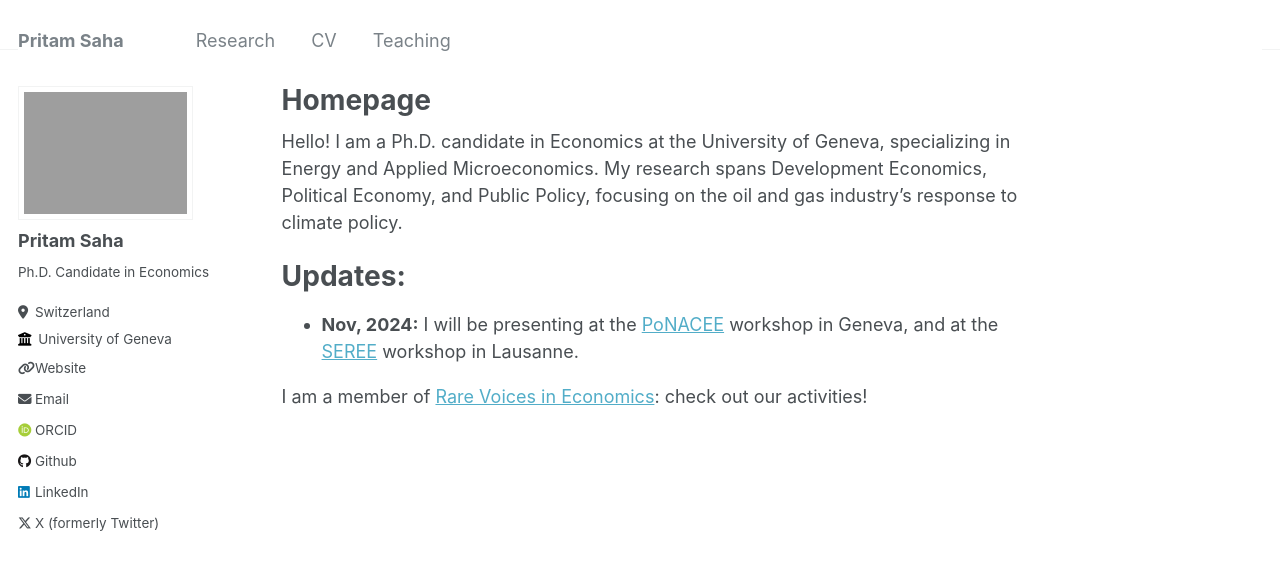
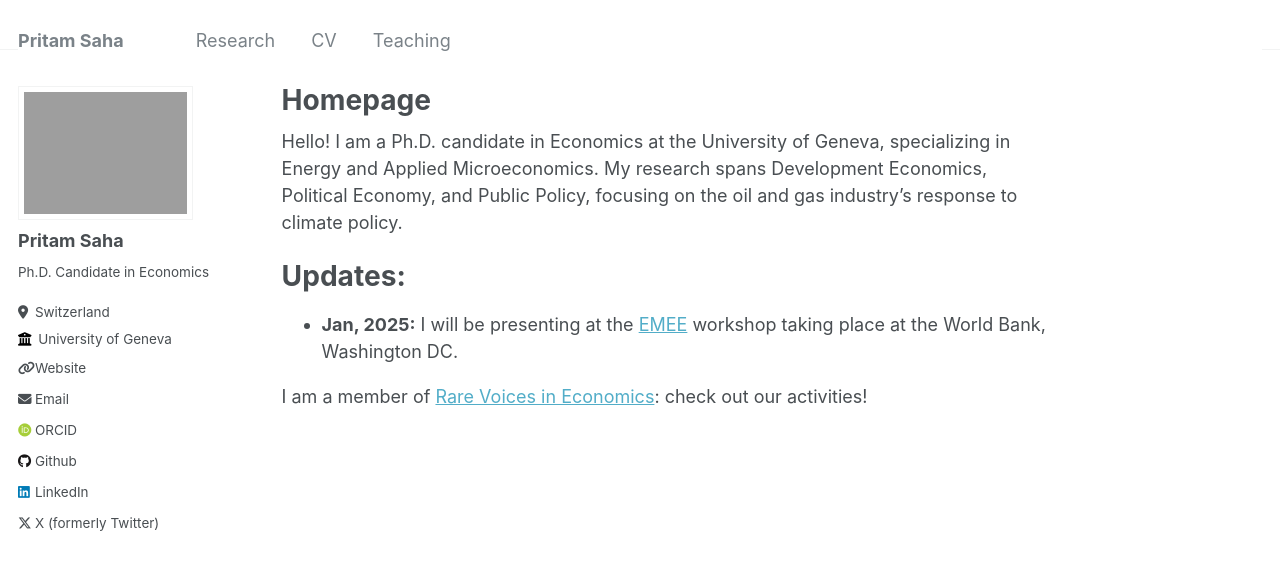
Before and after one commit to s-pritam/s-pritam.github.io, a Jekyll site: the page built from _pages/about.md, in a window 1280 px wide. Shown: the top 570 px of the page. Built offline with Jekyll 4.4.1, drawn with Linux system fonts in a browser that asks for light colours; some web fonts are replaced.

Commit message:
Update conference.

```diff
--- a/_pages/about.md
+++ b/_pages/about.md
@@ -11,7 +11,7 @@ Hello! I am a Ph.D. candidate in Economics at the University of Geneva, speciali
 
 Updates:
 ======
-- **Nov, 2024:** I will be presenting at the [PoNACEE](https://4euplus.eu/4EU-701.html) workshop in Geneva, and at the [SEREE](https://sebastien-houde.com/seree-2024/) workshop in Lausanne.
+- **Jan, 2025:** I will be presenting at the [EMEE](https://www.eaere.org/events/supported-events/emee-2025-16-th-international-workshop-on-empirical-methods-in-energy-economics/) workshop taking place at the World Bank, Washington DC.
 
 
 I am a member of [Rare Voices in Economics](https://www.rarevoicesineconomics.com/): check out our activities!
```
